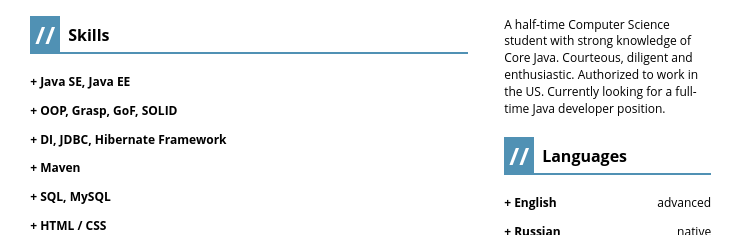
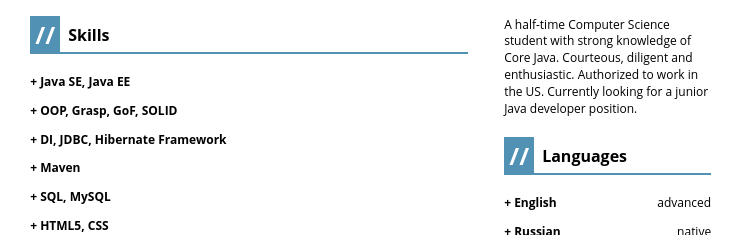
Before and after one commit to compalex/resume, a plain HTML site: page index.html in a window 1280 px wide. Shown: the part 565-800 px from the top of the page, 269-1020 px from the left. Drawn offline with Linux system fonts and the light colour scheme.

Commit message:
refactored

```diff
--- a/index.html
+++ b/index.html
@@ -92,7 +92,7 @@
 								<div class="block-content-row -mini">
 									<div style="position:relative;display:inline;">
 										<strong style="vertical-align: top">+ </strong>
-										<strong style="display:inline-block;width:auto;word-wrap:break-word;">HTML / CSS</strong>
+										<strong style="display:inline-block;width:auto;word-wrap:break-word;">HTML5, CSS</strong>
 									</div>
 								</div>
 								<div class="block-content-row -mini">
@@ -148,7 +148,7 @@
 						<div class="block-heading-icon">//</div><strong>About</strong></div>
 						<div class="block-content">
 						<div class="block-content-row -mini -last">
-				  A half-time Computer Science student with strong knowledge of Core Java. Courteous, diligent and enthusiastic. Authorized to work in the US. Currently looking for a full-time Java developer position.
+				  A half-time Computer Science student with strong knowledge of Core Java. Courteous, diligent and enthusiastic. Authorized to work in the US. Currently looking for a junior Java developer position.
 						</div>
 						</div>
 					</div>
```
